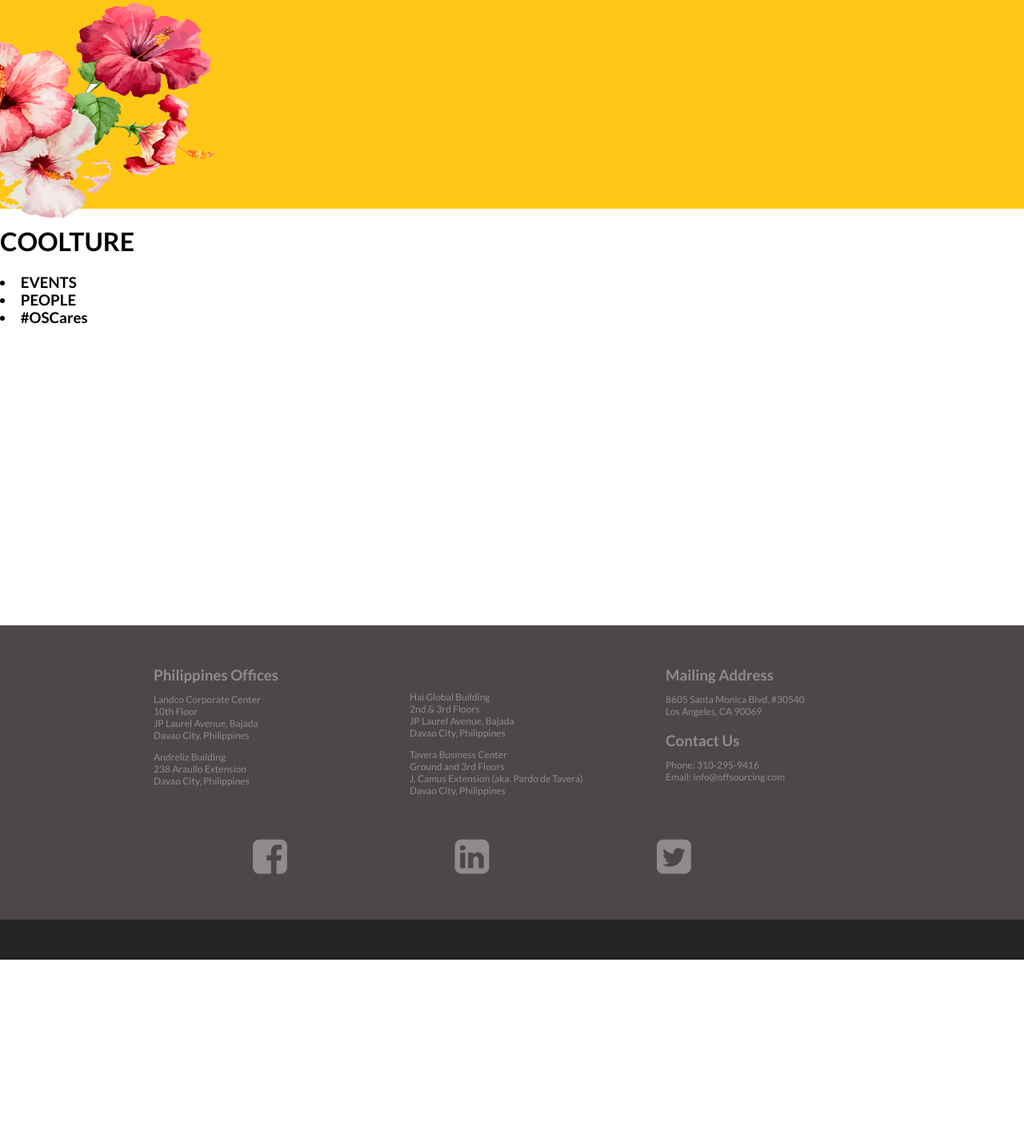
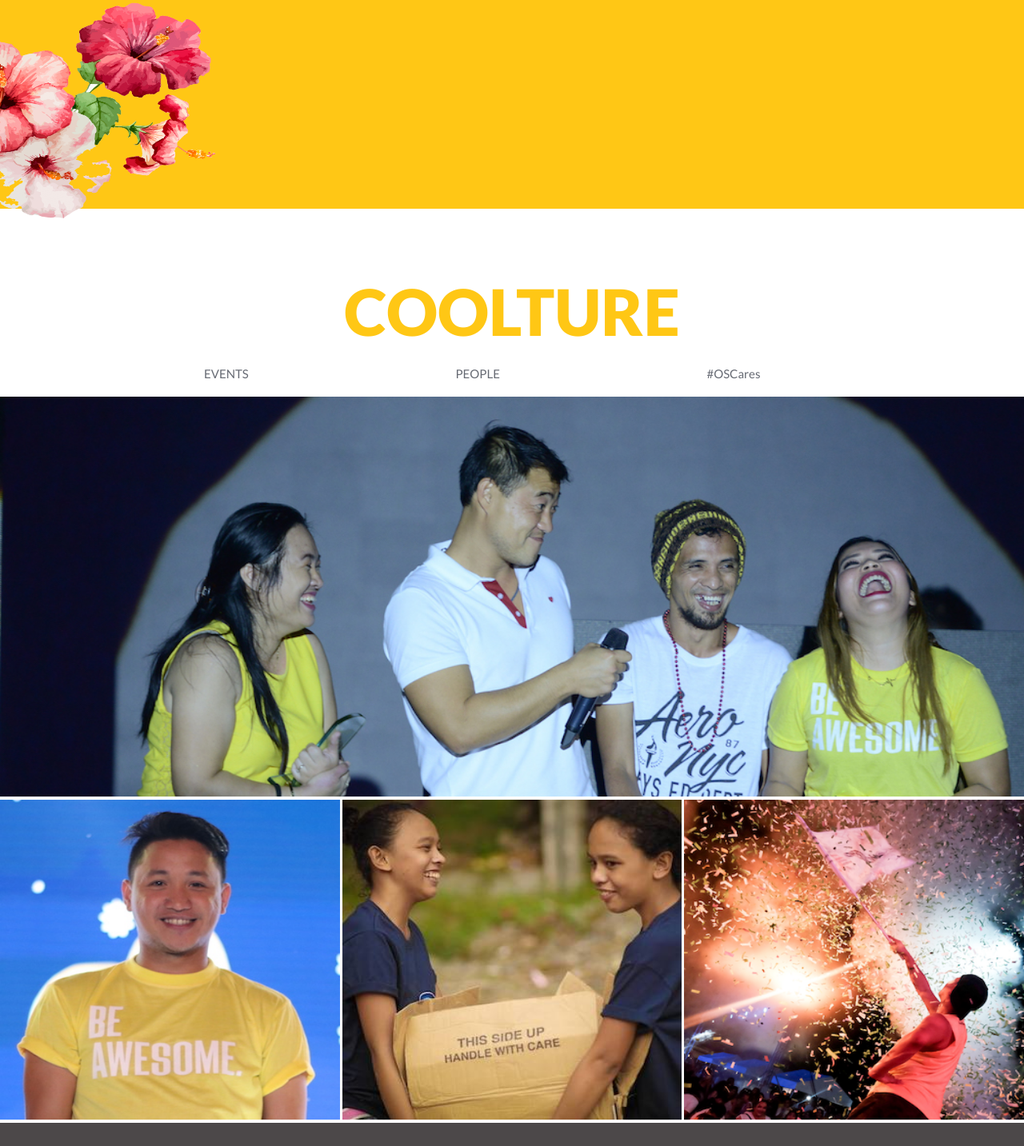
Before and after one commit to rhamill1/awesome_os, a website: page views/about.html in a window 1280 px wide. Shown: the part 2483-3916 px from the top of the page at 80% size. Before the commit the page ends 3683 px from the top, so only its background shows below. Drawn offline with nearby package versions, Linux system fonts and the light colour scheme.

Commit message:
adds style to coolture div on about page

```diff
--- a/public/styles/about_styles.css
+++ b/public/styles/about_styles.css
@@ -122,5 +122,40 @@
 }
 
 .coolture {
+  height: 1063px;
+}
+
+.coolture h1 {
+  font-size: 80;
+  font-weight: 800;
+  color: #ffc715;
+  margin-top: 1em;
+  margin-bottom: 0;
+  text-align: center;
+}
+
+.coolture li {
+  display: inline;
+  margin: 0 0 0 17em;
+  color: #666a73;
+  font-size: 15px;
+  font-weight: 400;
+}
+
+.coolture-lg-img {
+  background-image: url('/images/coolture_large.jpeg');
+  background-repeat: no-repeat;
+  background-size: cover;
   height: 500px;
+  position: relative;
 }
+
+.coolture-sm-imgs {
+  display: inline;
+}
+
+.coolture-sm-imgs img {
+  margin-top: 4px;
+  height: 400px;
+  width: 33.17%;
+}
--- a/views/about.html
+++ b/views/about.html
@@ -62,6 +62,12 @@
         <li>PEOPLE</li>
         <li>#OSCares</li>
       </h3>
+      <div class='coolture-lg-img'></div>
+      <div class='coolture-sm-imgs'>
+        <img src='/images/coolture_left.jpeg'>
+        <img src='/images/coolture_center.jpg'>
+        <img src='/images/coolture_right.png'>
+      </div>
     </div>
   </body>
 
```
Also changed, not shown: public/images/coolture_center.jpg (added), public/images/coolture_large.jpeg (added), public/images/coolture_left.jpeg (added), public/images/coolture_right.png (added).
